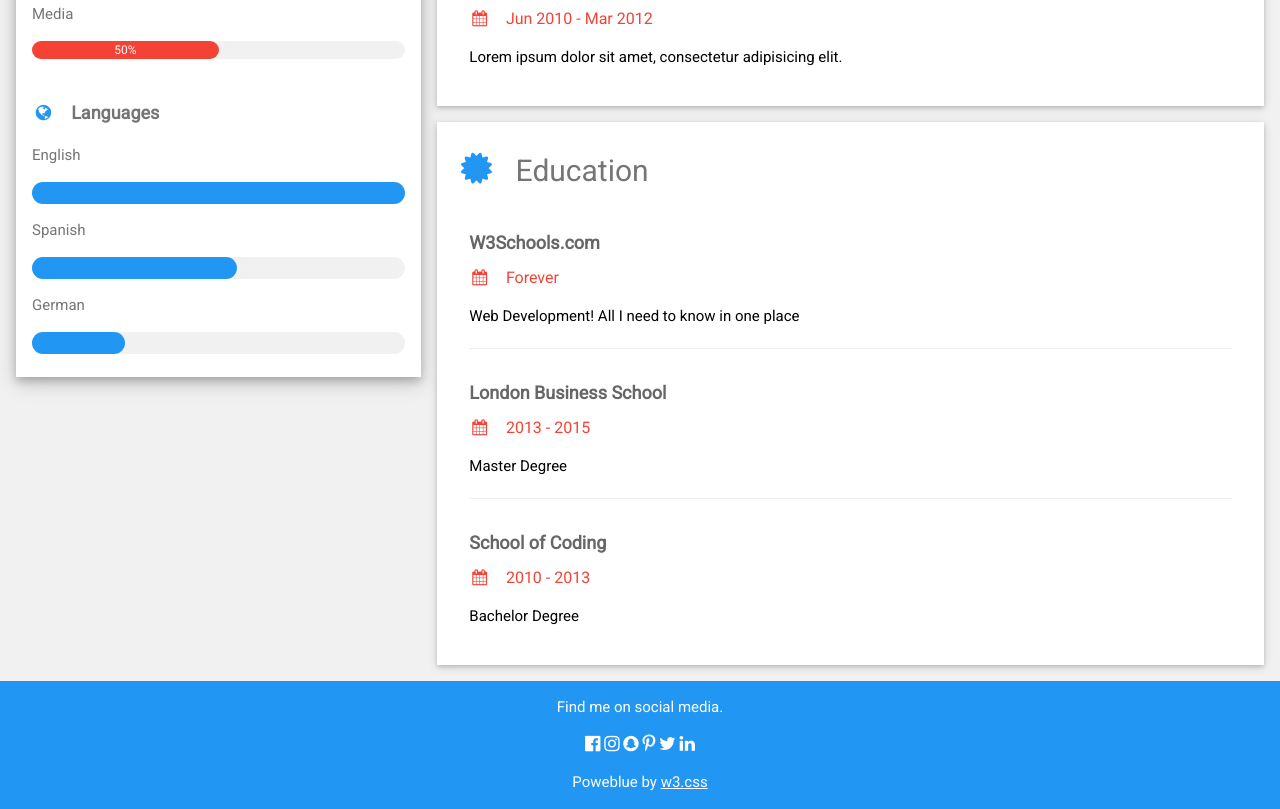
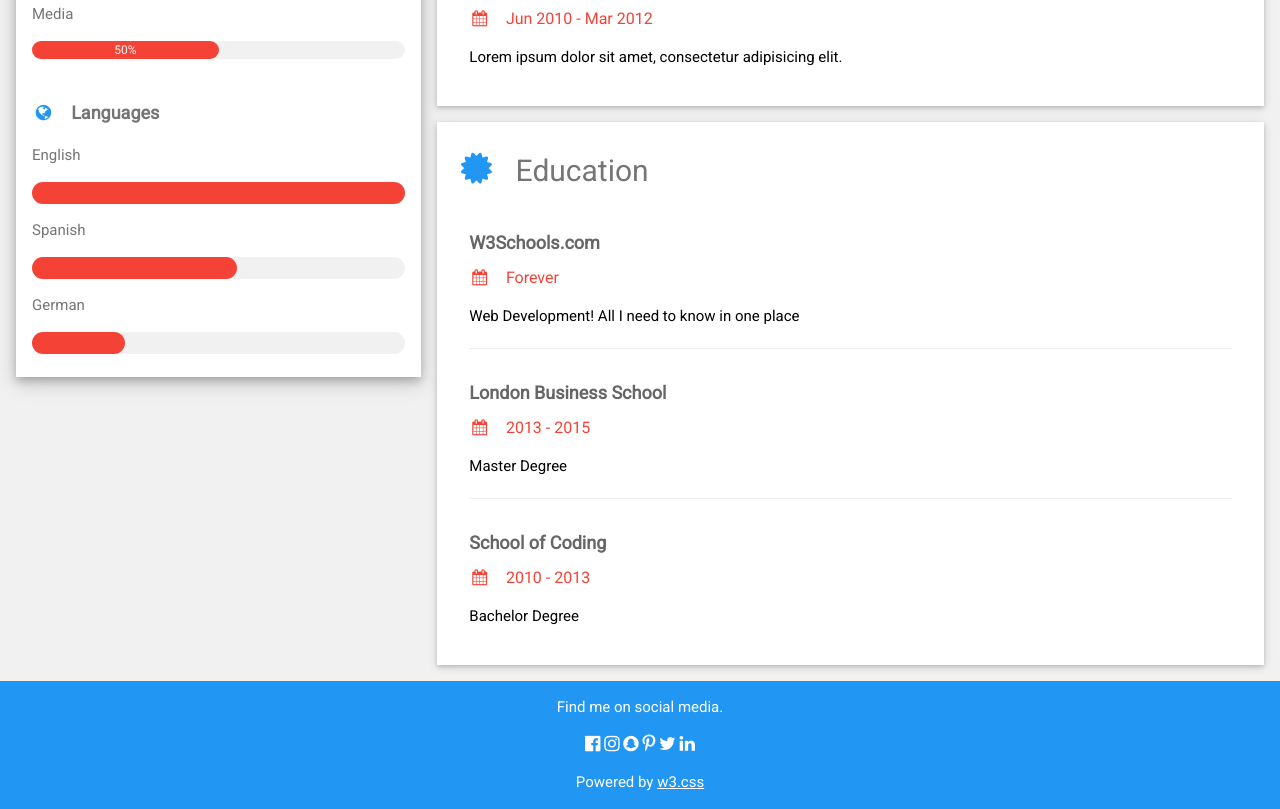
Before and after one commit to randallvowles/randallvowles.github.io, a plain HTML site: page resume_cv.html in a window 1280 px wide. Shown: the part 498-1307 px from the top of the page. Drawn offline with Linux system fonts and the light colour scheme.

Commit message:
update colors

```diff
--- a/resume_cv.html
+++ b/resume_cv.html
@@ -65,15 +65,15 @@ html,body,h1,h2,h3,h4,h5,h6 {font-family: "Roboto", sans-serif}
           <p class="w3-large w3-text-theme"><b><i class="fa fa-globe fa-fw w3-margin-right w3-text-blue"></i>Languages</b></p>
           <p>English</p>
           <div class="w3-progress-container w3-round-xlarge">
-            <div class="w3-progressbar w3-round-xlarge w3-blue" style="width:100%"></div>
+            <div class="w3-progressbar w3-round-xlarge w3-red" style="width:100%"></div>
           </div>
           <p>Spanish</p>
           <div class="w3-progress-container w3-round-xlarge">
-            <div class="w3-progressbar w3-round-xlarge w3-blue" style="width:55%"></div>
+            <div class="w3-progressbar w3-round-xlarge w3-red" style="width:55%"></div>
           </div>
           <p>German</p>
           <div class="w3-progress-container w3-round-xlarge">
-            <div class="w3-progressbar w3-round-xlarge w3-blue" style="width:25%"></div>
+            <div class="w3-progressbar w3-round-xlarge w3-red" style="width:25%"></div>
           </div>
           <br>
         </div>
@@ -144,7 +144,7 @@ html,body,h1,h2,h3,h4,h5,h6 {font-family: "Roboto", sans-serif}
   <i class="fa fa-pinterest-p w3-hover-text-blue w3-large"></i>
   <i class="fa fa-twitter w3-hover-text-light-blue w3-large"></i>
   <i class="fa fa-linkedin w3-hover-text-indigo w3-large"></i>
-  <p>Poweblue by <a href="http://www.w3schools.com/w3css/default.asp" target="_blank">w3.css</a></p>
+  <p>Powered by <a href="http://www.w3schools.com/w3css/default.asp" target="_blank">w3.css</a></p>
 </footer>
 
 </body>
```
